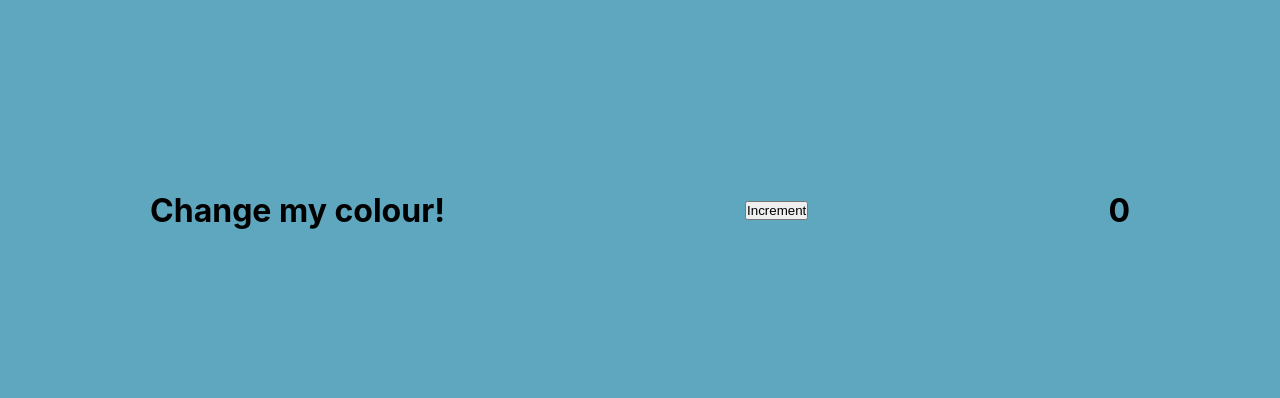
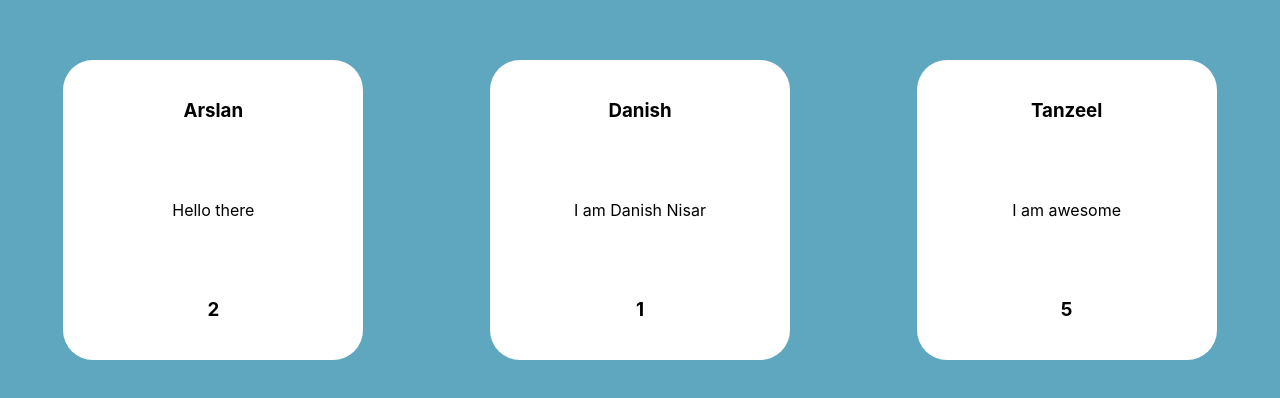
Before and after one commit to MArslan88/ProjectReact, a React (Create React App) app: page / in a window 1280 px wide. Shown: the part 190-588 px from the top of the page. Built offline with nearby package versions, Linux system fonts and the light colour scheme.

Commit message:
Name and status update with state

```diff
--- a/src/App.js
+++ b/src/App.js
@@ -2,21 +2,17 @@ import React, {useState} from 'react';
 import Tweet from './Tweet';
 
 function App(){
-
-  const [isRed, setRed] = useState(false);
-  const [count, setCount] = useState(0);
-
-
-  const increment = () => {
-    setCount(count+1);
-    setRed(!isRed);
-  };
+  const [users, setUsers] = useState([
+    {name: "Arslan", message: "Hello there", like: "2"},
+    {name: "Danish", message: "I am Danish Nisar", like: "1"},
+    {name: "Tanzeel", message: "I am awesome", like: "5"}
+  ]);
 
     return(
     <div className="app">
-      <h1 className={isRed ? "red" : ""}>Change my colour!</h1>
-      <button onClick={increment}>Increment</button>
-      <h1>{count}</h1>
+      {users.map(user => (
+        <Tweet name={user.name} message={user.message} like={user.like} />
+      ))}
     </div>
   );
 }
```
